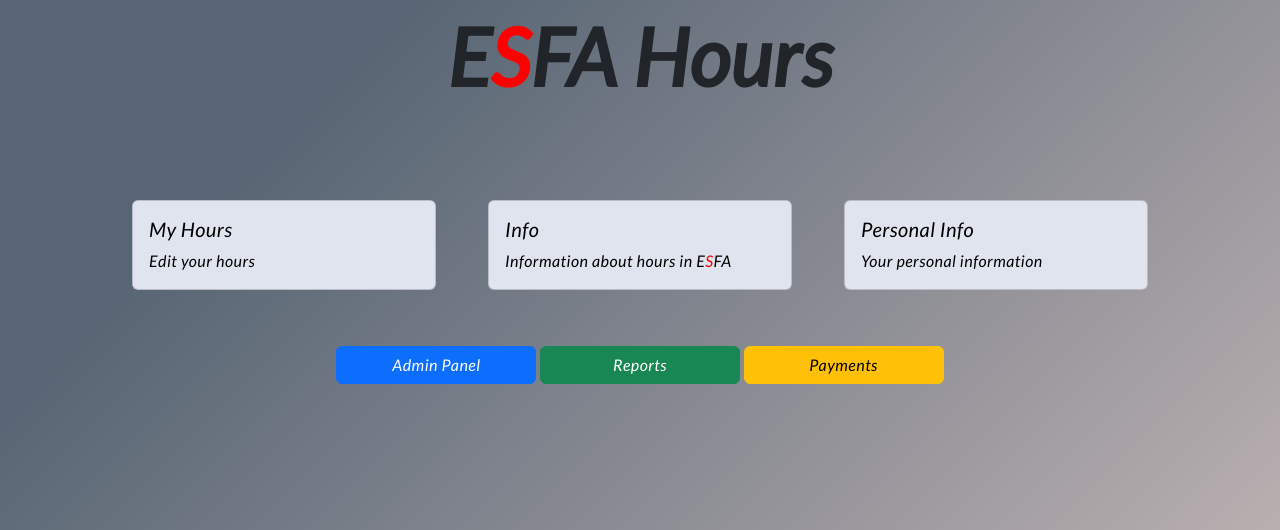
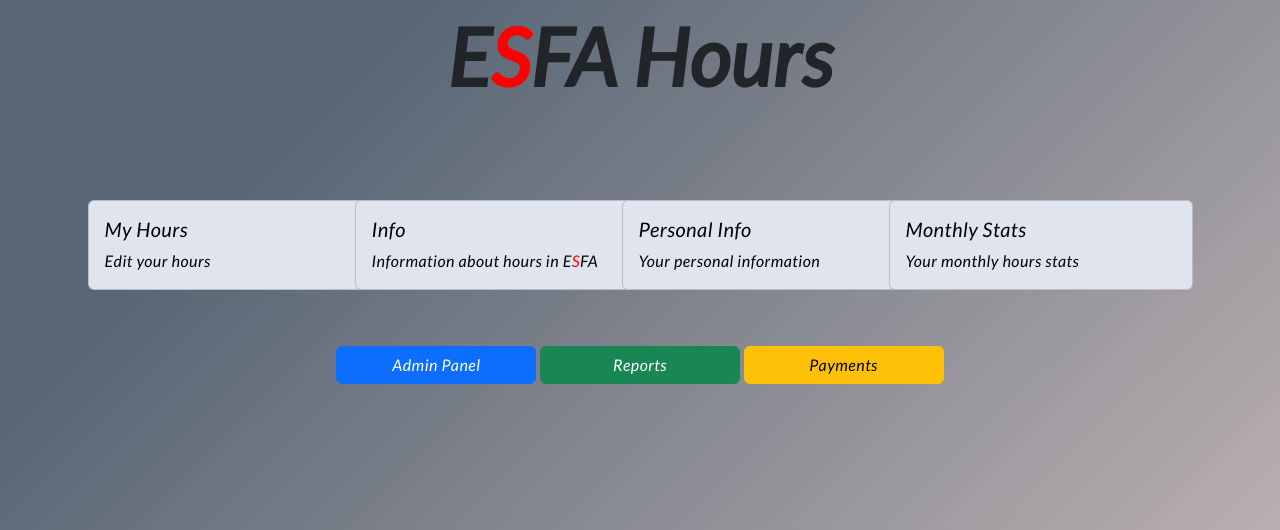
Before and after one commit to ESFA-Group/wisehours, a Django app: page /home in a window 1280 px wide. Shown: the part 136-666 px from the top of the page. Run offline with Django 4.2, Linux system fonts and the light colour scheme; the visitor is signed in with stand-in values (Sample User, id 1); some libraries are stand-ins or nearby versions.

Commit message:
add monthly stats templat

```diff
--- a/hours/hours/settings.py
+++ b/hours/hours/settings.py
@@ -19,6 +19,8 @@ INSTALLED_APPS = [
 
     'rest_framework',
     'sheets',
+
+    'livereload',
 ]
 
 
@@ -42,6 +44,7 @@ MIDDLEWARE = [
     'django.contrib.auth.middleware.AuthenticationMiddleware',
     'django.contrib.messages.middleware.MessageMiddleware',
     'django.middleware.clickjacking.XFrameOptionsMiddleware',
+    'livereload.middleware.LiveReloadScript',
 ]
 
 ROOT_URLCONF = 'hours.urls'
--- a/hours/sheets/templates/home.html
+++ b/hours/sheets/templates/home.html
@@ -44,7 +44,7 @@ body{
 
         <div class="row">
 
-                <div class="col col-12 col-lg-4 mb-2 card-container">
+                <div class="col col-12 col-lg-3 mb-2 card-container">
                     <a href="{% url 'sheets:hours' %}" class="card-link">
                         <div class="card mx-3" style="width: 19rem;">
                             <div class="card-body">
@@ -55,7 +55,7 @@ body{
                     </a>
                 </div>
 
-                <div class="col col-12 col-lg-4 mb-2 card-container">
+                <div class="col col-12 col-lg-3 mb-2 card-container">
                     <a href="{% url 'sheets:hours_info' %}" class="card-link">
                         <div class="card mx-3" style="width: 19rem;">
                             <div class="card-body">
@@ -66,12 +66,23 @@ body{
                     </a>
                 </div>
 
-                <div class="col col-12 col-lg-4 mb-2 card-container">
+                <div class="col col-12 col-lg-3 mb-2 card-container">
                     <a href="{% url 'sheets:personal_info' %}" class="card-link">
                         <div class="card mx-3" style="width: 19rem;">
                             <div class="card-body">
                                 <h5 class="card-title">Personal Info</h5>
                                 <p class="card-text">Your personal information</p>
+                            </div>
+                        </div>
+                    </a>
+                </div>
+
+                <div class="col col-12 col-lg-3 mb-2 card-container">
+                    <a href="{% url 'sheets:monthly_stats' %}" class="card-link">
+                        <div class="card mx-3" style="width: 19rem;">
+                            <div class="card-body">
+                                <h5 class="card-title">Monthly Stats</h5>
+                                <p class="card-text">Your monthly hours stats</p>
                             </div>
                         </div>
                     </a>
--- a/hours/sheets/urls.py
+++ b/hours/sheets/urls.py
@@ -14,6 +14,7 @@ urlpatterns = [
     path("hours", views.HoursView.as_view(), name="hours"),
     path("hours_info", views.HoursInfoView.as_view(), name="hours_info"),
     path("personal_info", views.PersonalInfoView.as_view(), name="personal_info"),
+    path("monthly_stats", views.MonthlyStats.as_view(), name="monthly_stats"),
     path("payment", views.PaymentHandleView.as_view(), name="payment"),
     path("reports", views.ReportsView.as_view(), name="reports"),
     path("detailed_report", views.DetailedReportView.as_view(), name="detailed_report"),
--- a/hours/sheets/views.py
+++ b/hours/sheets/views.py
@@ -126,6 +126,10 @@ class ReportsView(BaseView):
 @method_decorator([staff_member_required], name='dispatch')
 class PaymentHandleView(BaseView):
     template_name = "payment.html"
+
+class MonthlyStats(BaseView):
+    template_name = "monthly_stats.html"
+
 
 @method_decorator([staff_member_required], name='dispatch')
 class DetailedReportView(View):
```
Also changed, not shown: hours/sheets/templates/monthly_stats.html (added, +75 -0 lines).
